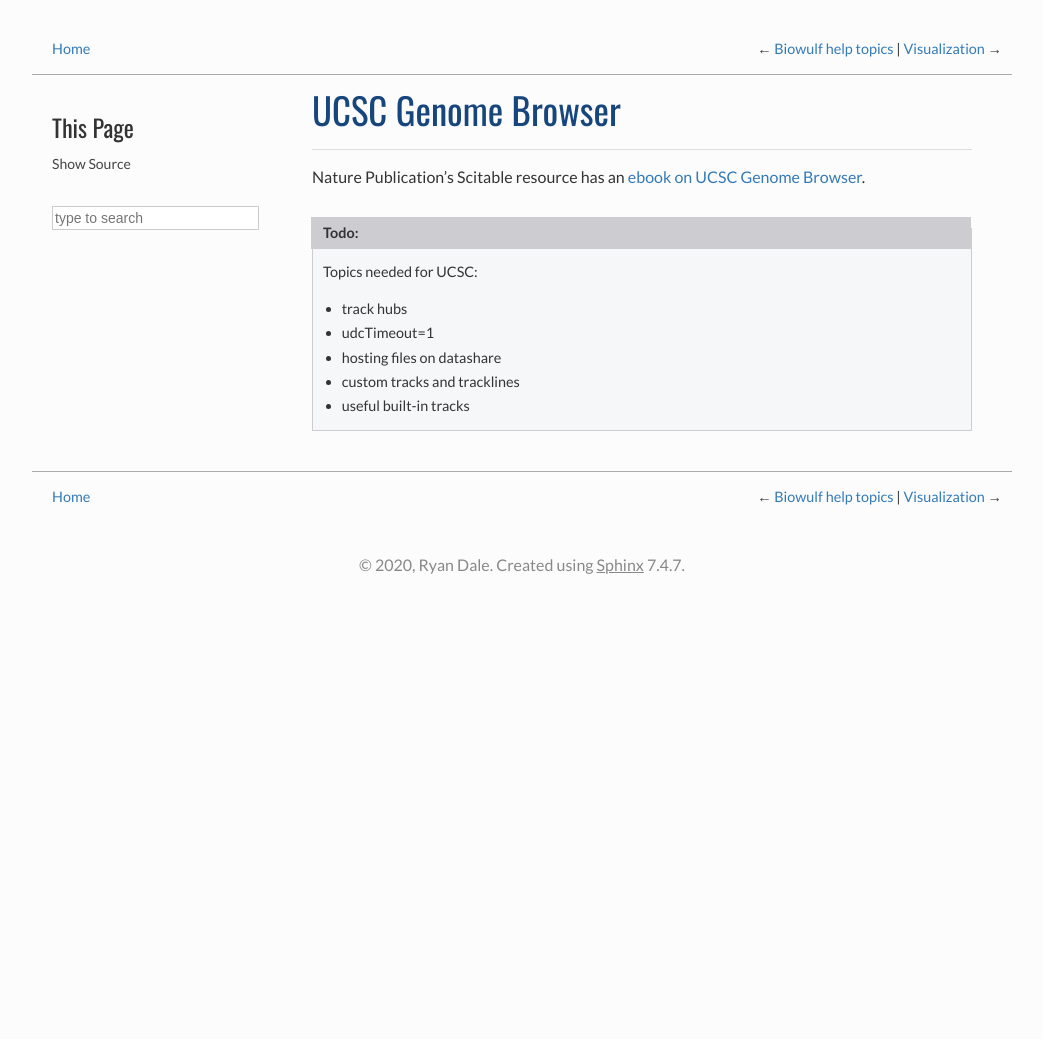
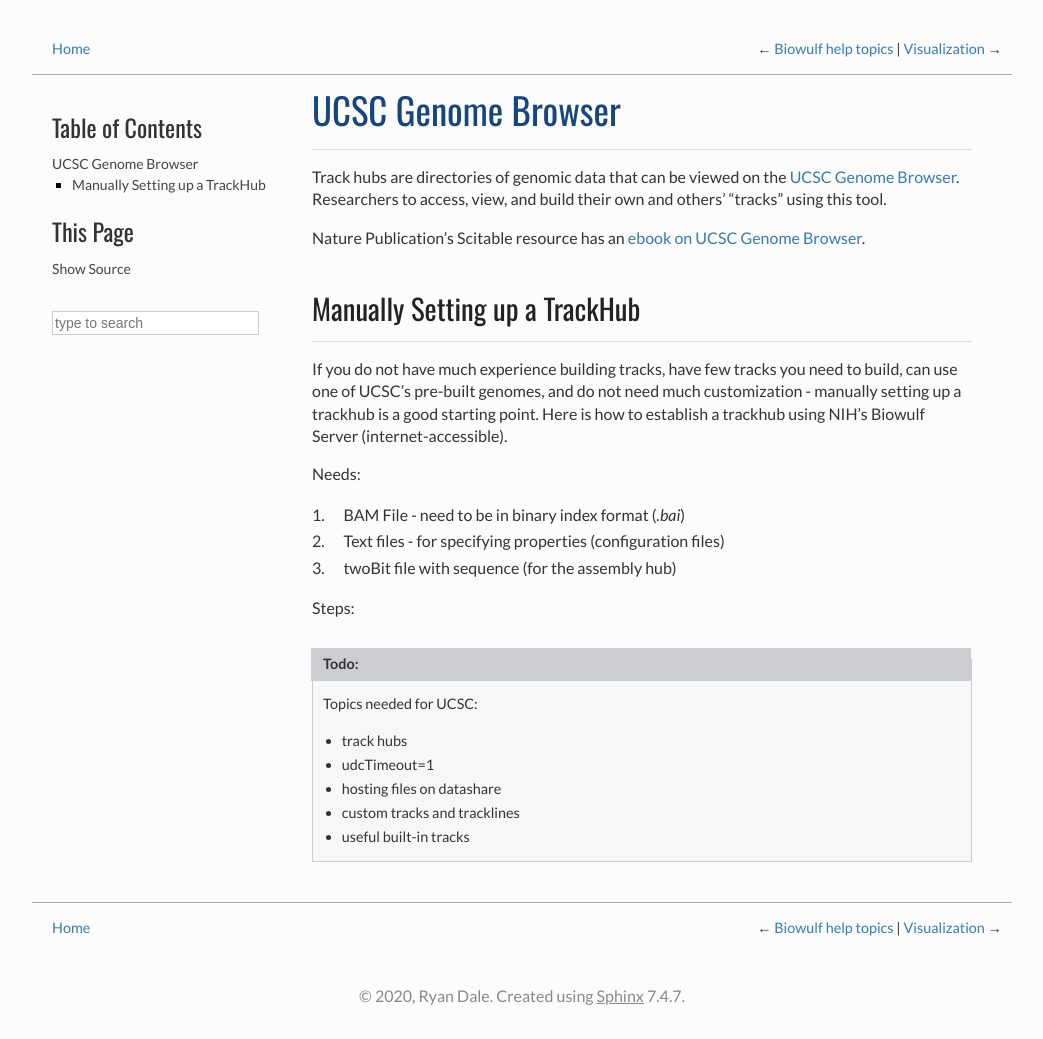
Before and after one commit to NICHD-BSPC/training, a Sphinx documentation site: the page built from source/ucsc.rst, in a window 1280 px wide. Shown: the whole page, without its empty margins (118-1161 px from the left). Built offline with Sphinx 7.4.7, drawn with Linux system fonts in a browser that asks for light colours; before the commit the page ends 900 px from its top, so only the background shows below that.

Commit message:
minor edits to the snakemake, starter-execises, and ucsc pages - they are probably formatting issues/wording changes. major edit was previous push on 2/27/2023

```diff
--- a/source/starter-exercises.rst
+++ b/source/starter-exercises.rst
@@ -11,7 +11,7 @@
 Command Line, Vim, and Bash Basics
 ''''''''''''''''''''''''''''''''''
 
-Setting up your working directory is really important and keeping a clean, organized workspace will save you time in the future. Developing a standardized directory setup may help when you develop automated testing, need to check if certain directories (you know should) exist, and help remind you about where files are located days, weeks, months, maybe even years later.
+Setting up your working directory is important and keeping a clean, organized workspace will save you time in the future. Developing a standardized directory setup may help when you develop automated testing, need to check if certain directories (you know should) exist, and help remind you about where files are located days, weeks, months, maybe even years later.
 
 Let's start by creating a directory and filling it with some items - do all of this in your terminal.
 
--- a/source/ucsc.rst
+++ b/source/ucsc.rst
@@ -1,7 +1,23 @@
 UCSC Genome Browser
 ===================
 
+Track hubs are directories of genomic data that can be viewed on the `UCSC Genome Browser <https://genome.ucsc.edu/index.html>`_. Researchers to access, view, and build their own and others' "tracks" using this tool.
+
 Nature Publication's Scitable resource has an  `ebook on UCSC Genome Browser <https://www.nature.com/scitable/ebooks/cntNm-16569863/contents/>`_.
+
+Manually Setting up a TrackHub
+##############################
+
+If you do not have much experience building tracks, have few tracks you need to build, can use one of UCSC's pre-built genomes, and do not need much customization - manually setting up a trackhub is a good starting point. Here is how to establish a trackhub using NIH's Biowulf Server (internet-accessible).
+
+Needs:
+
+1. BAM File - need to be in binary index format (*.bai*)
+2. Text files - for specifying properties (configuration files)
+3. twoBit file with sequence (for the assembly hub)
+
+Steps:
+
 
 .. todo::
 
```
Also changed, not shown: source/snakemake.rst (+75 -0 lines).
